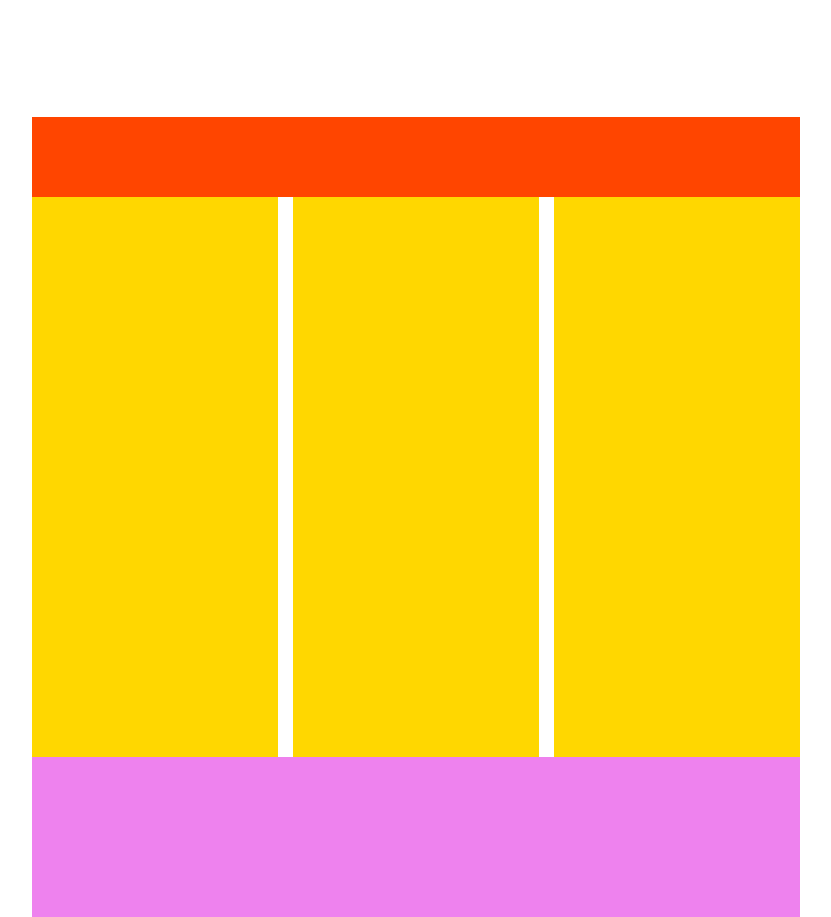
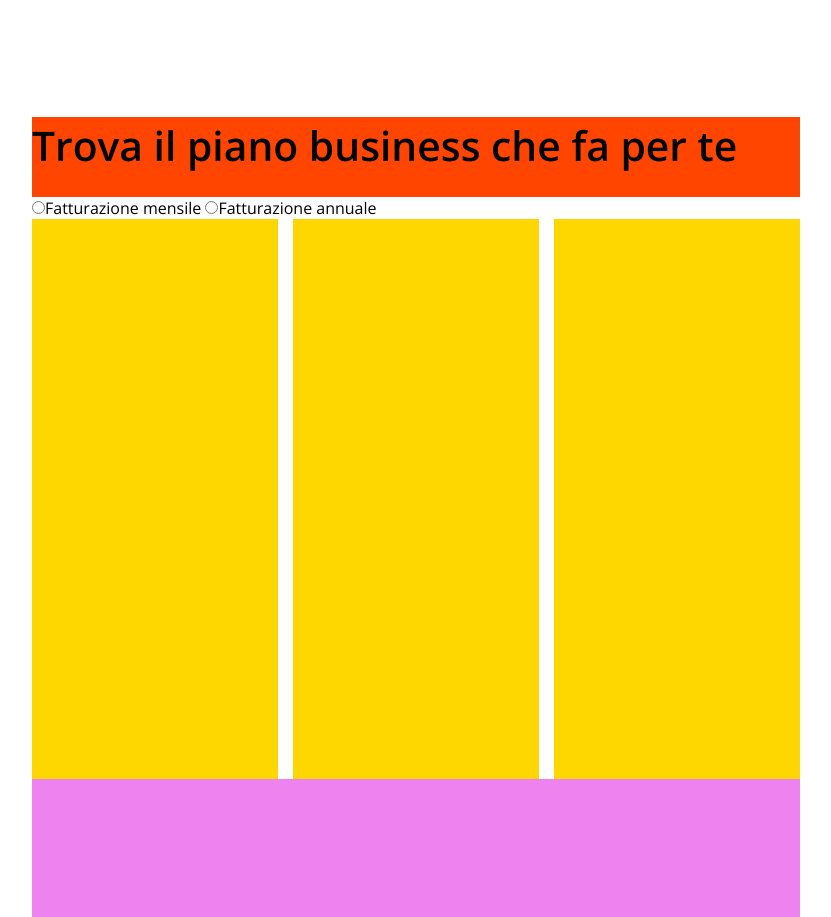
Before and after one commit to Omar-Codess/htmlcss-dropbox, a plain HTML site: page index.html in a window 1280 px wide. Shown: the part 813-1730 px from the top of the page, without its empty margins (224-1055 px from the left). Drawn offline with nearby package versions, Linux system fonts and the light colour scheme.

Commit message:
inseriti radio buttons

```diff
--- a/css/style.css
+++ b/css/style.css
@@ -142,6 +142,9 @@ header{
     background-color: orangered;
 }
 
+.sec-1-title{
+    font-size: 1.7em;
+}
 .sec-1-row{
     display: flex;
     gap: 10px;
--- a/index.html
+++ b/index.html
@@ -59,7 +59,13 @@
         <!-- section-1 -->
         <section>
             <div class="section-1-container">
-                <div class="sec-1-title"></div>
+                <div class="sec-1-title">
+                    <h2>Trova il piano business che fa per te</h2>
+                </div>
+                <div class="radio-buttons">
+                    <span><input type="radio">Fatturazione mensile</span>
+                    <span><input type="radio">Fatturazione annuale</span>
+                </div>
                 <div class="sec-1-row">
                     <div class="sec-1-col"></div>
                     <div class="sec-1-col"></div>
```
